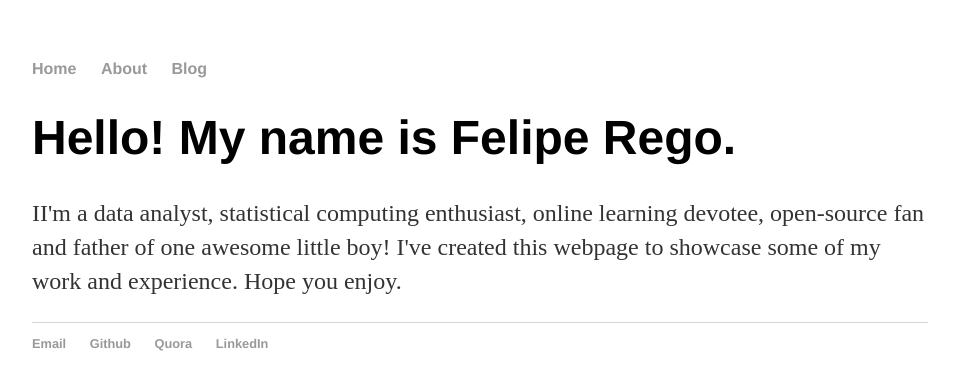
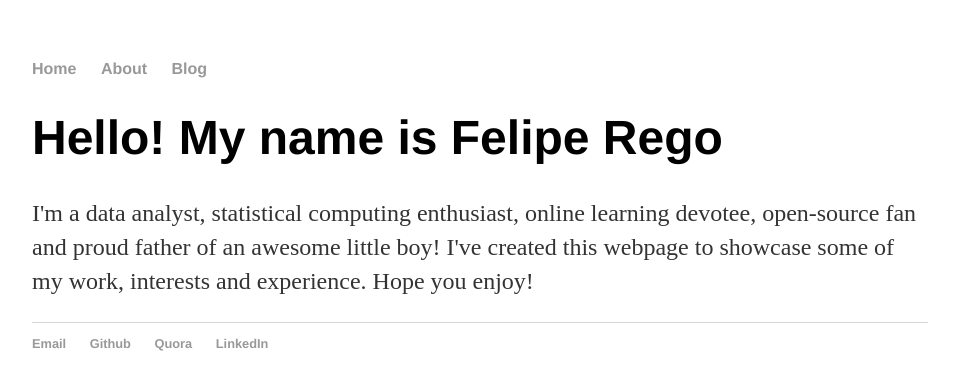
Before and after one commit to FelipeRego/FelipeRego.github.io, a Jekyll site: the page built from index.html, in a window 1280 px wide. Shown: the top 390 px of the page, without its empty margins (160-1114 px from the left). Built offline with Jekyll 4.4.1, drawn with Linux system fonts in a browser that asks for light colours.

Commit message:
Update index.html

```diff
--- a/index.html
+++ b/index.html
@@ -3,7 +3,8 @@ layout: default
 title: Felipe Rego - Data Analyst | Insights | Wrangling | Visualisation | Modelling | Statistics | Strategy
 ---
 <div class="blurb">
-	<h1>Hello! My name is Felipe Rego.</h1>
-	<p>II'm a data analyst, statistical computing enthusiast, online learning devotee, open-source fan and father of one awesome little boy! I've created this webpage to showcase some of my work and experience. Hope you enjoy.</p>
+	<h1>Hello! My name is Felipe Rego</h1>
+	<p>I'm a data analyst, statistical computing enthusiast, online learning devotee, open-source fan and proud father of an awesome little boy!
+	I've created this webpage to showcase some of my work, interests and experience. Hope you enjoy!</p>
 </div><!-- /.blurb -->
 </html>
```
